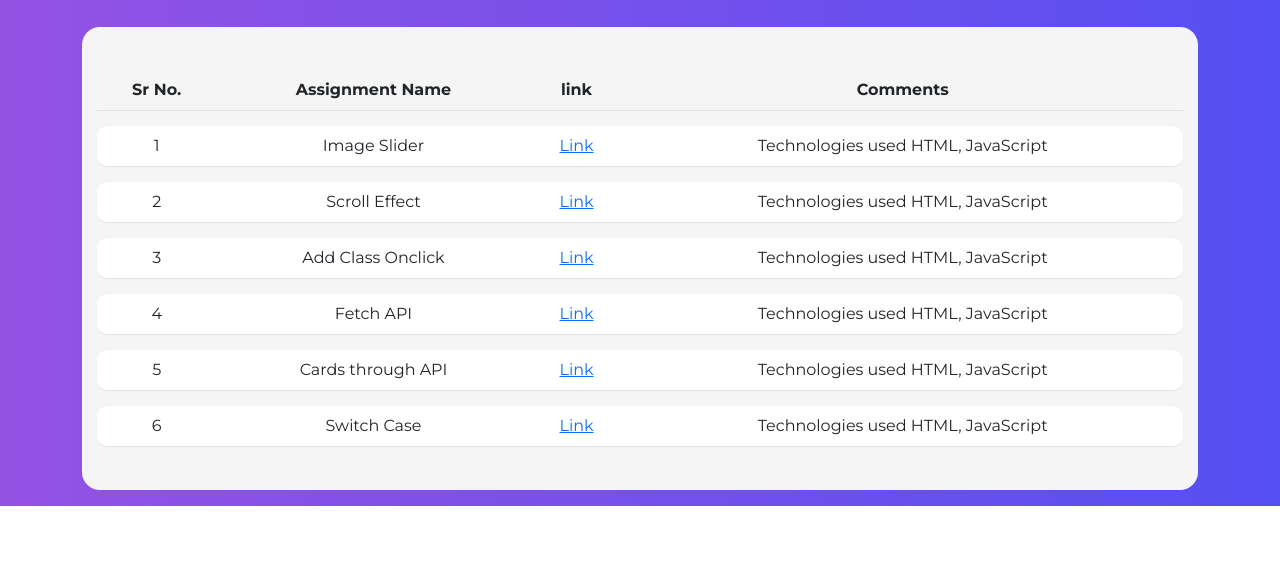
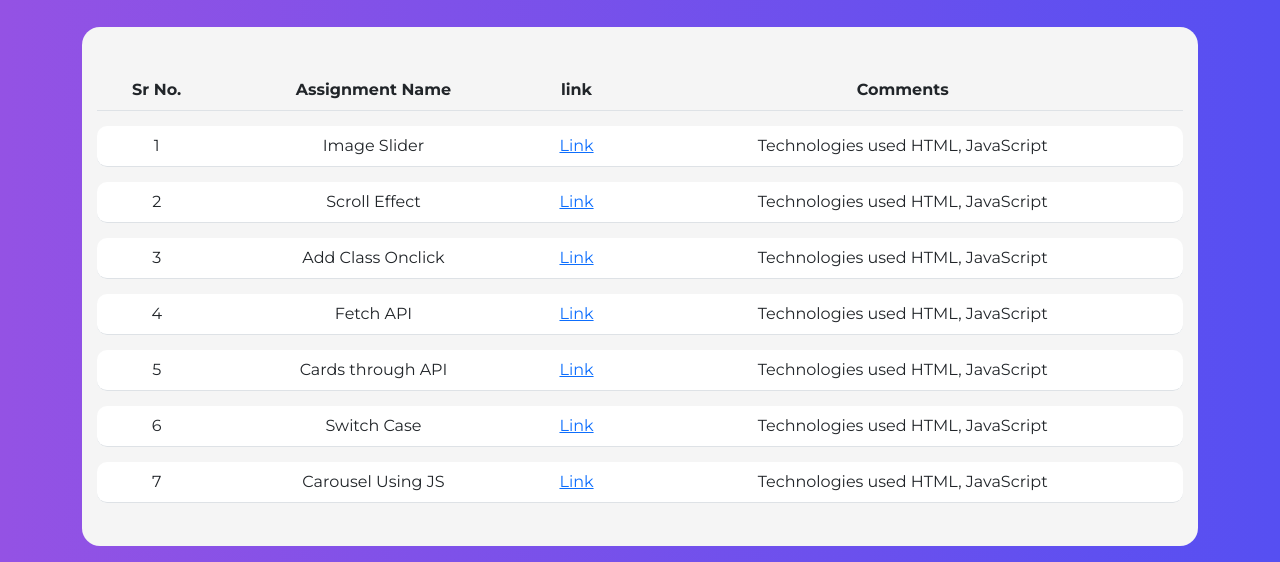
Before and after one commit to revatimore20/assignments, a plain HTML site: page index.html in a window 1280 px wide. Shown: the part 513-1075 px from the top of the page. Before the commit the page ends 1019 px from the top, so only its background shows below. Drawn offline with Linux system fonts and the light colour scheme.

Commit message:
new code added

```diff
--- a/index.html
+++ b/index.html
@@ -91,6 +91,12 @@
                                         <td><a href="JS-assignment/form.html">Link</a></td>
                                         <td>Technologies used HTML, JavaScript</td>
                                         </tr>
+                                        <tr>
+                                            <td>7</td>
+                                            <td>Carousel Using JS</td>
+                                            <td><a href="JS-assignment/slider.html">Link</a></td>
+                                            <td>Technologies used HTML, JavaScript</td>
+                                            </tr>
             </tbody>
 
             </table>
```
